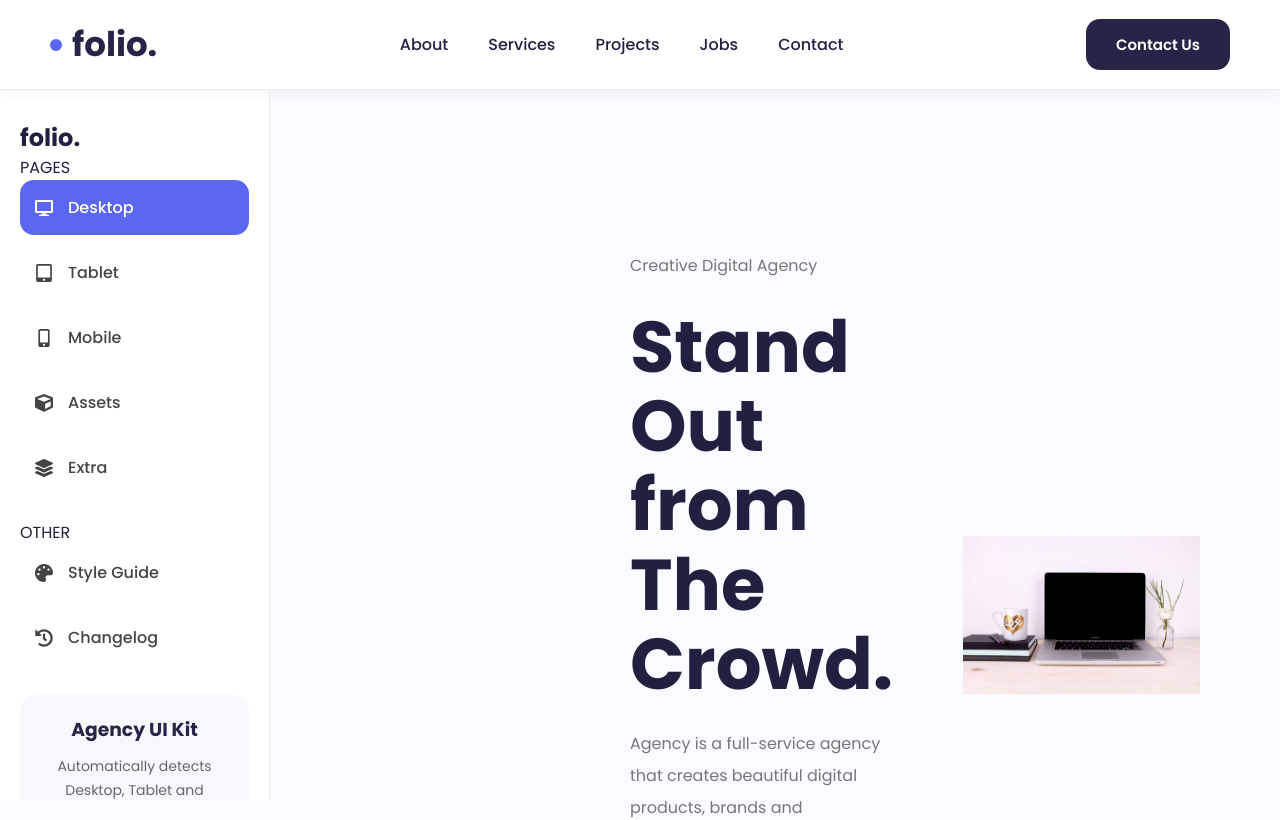
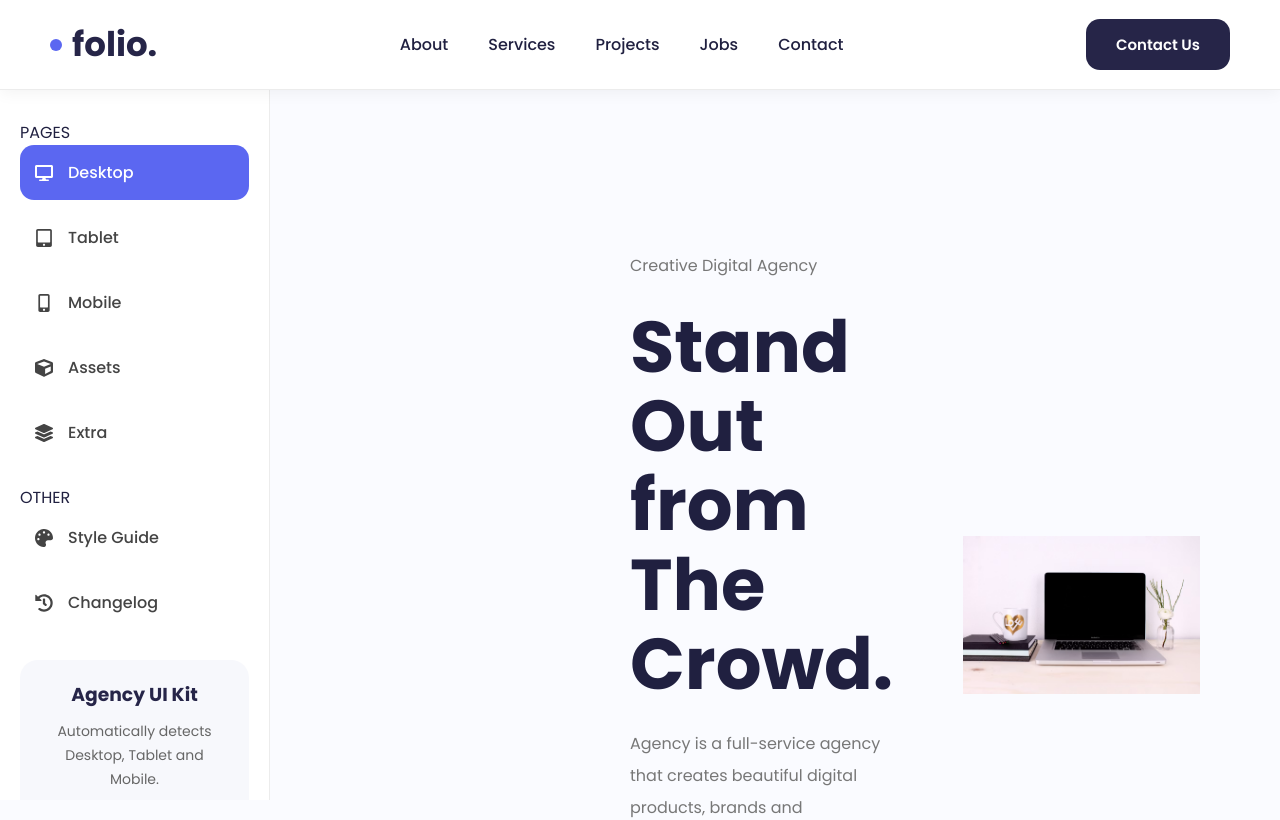
Before and after one commit to kakarlapavanreddy/Folio, a React (Vite) app: page / in a window 1280 px wide. Shown: the top 820 px of the page. Built offline with nearby package versions, Linux system fonts and the light colour scheme.

Commit message:
Final Project

```diff
--- a/src/components/Sidebar/Sidebar.jsx
+++ b/src/components/Sidebar/Sidebar.jsx
@@ -48,8 +48,6 @@ function Sidebar({ sidebarOpen, setSidebarOpen }) {
         </button>
 
         <div className="sidebar-content">
-          <h2 className="logo">folio.</h2>
-
           <p className="heading">PAGES</p>
 
           <ul>
```
